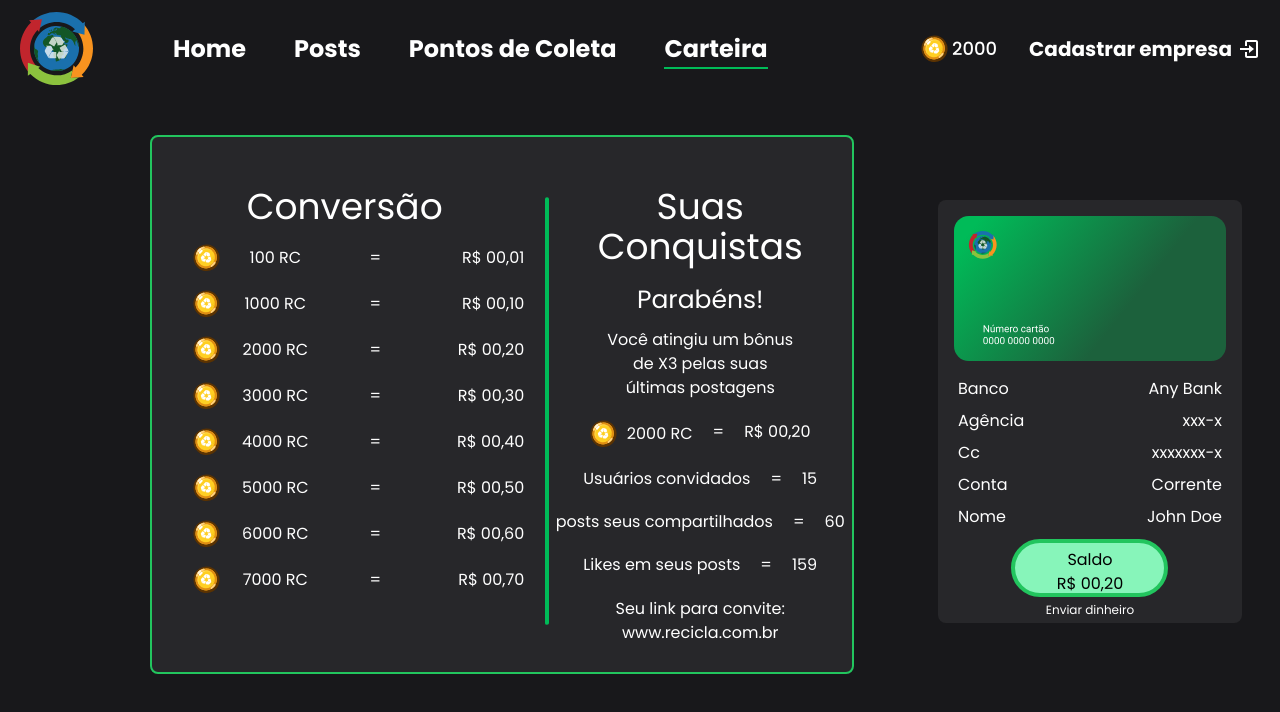
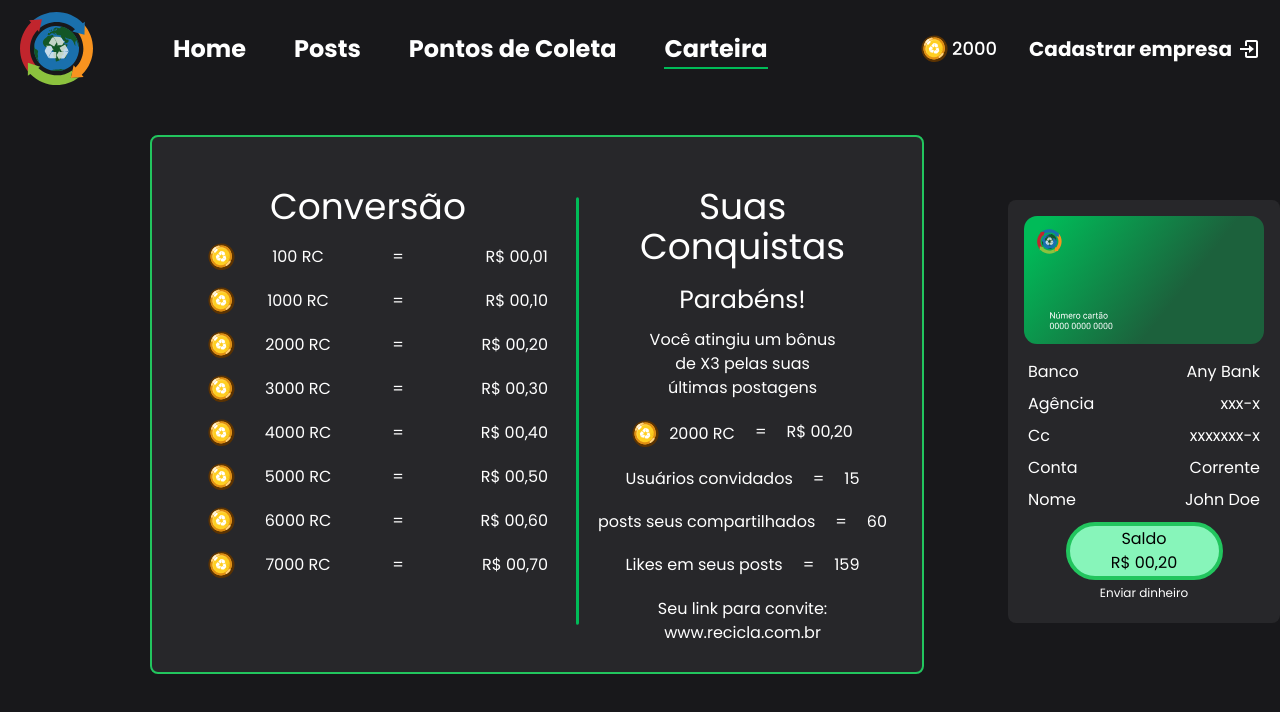
Before and after one commit to Agencia-CodeX/recicla-hack, a Next.js app in the folder web/: page /wallet in a window 1280 px wide. Shown: the top 712 px of the page. Built offline with nearby package versions, Linux system fonts and the light colour scheme.

Commit message:
final commit

```diff
--- a/web/src/components/Menu/index.tsx
+++ b/web/src/components/Menu/index.tsx
@@ -1,5 +1,4 @@
 import { Popover } from "@headlessui/react";
-import Image from "next/image";
 import Link from "next/link";
 import { BiLogIn, BiMenu } from "react-icons/bi"
 import { CgClose } from "react-icons/cg";
@@ -34,7 +33,7 @@ export function Menu() {
             </Popover>
             <div className="hidden md:flex justify-between items-center mt-3">
                 <div className="flex items-center gap-20 ml-5">
-                    <Image width={73} height={73} src="/images/logo.svg" alt="Imagem de logo" />
+                    <img width={73} height={73} src="/images/logo.svg" alt="Imagem de logo" />
                     <nav className="flex justify-start gap-12 text-2xl">
                         <NavLink href="/">Home</NavLink>
                         <NavLink href="/posts">Posts</NavLink>
--- a/web/src/pages/index.tsx
+++ b/web/src/pages/index.tsx
@@ -8,7 +8,7 @@ export default function Home() {
     return (
         <>
             <Menu />
-            <div className="flex mt-20  justify-between px-20 md:mt-10 items-center min-h-[700px] w-full ">
+            <div className="flex mt-20  justify-between px-20 md:mt-10 items-center min-h-[550px] w-full ">
                 <div className="flex items-center justify-between w-full flex-col gap-6 md:flex-row md:gap-0">
                     <div className="flex flex-col sm:items-center">
                         <h1 className="text-4xl text-green-400 font-bold xs:text-center">Encontre os pontos de coleta <br /> mais próximos de você.</h1>
--- a/web/src/pages/wallet.tsx
+++ b/web/src/pages/wallet.tsx
@@ -5,62 +5,69 @@ export default function Wallet() {
         <>
             <Menu />
             <div className="flex">
-                <div className="ml-[150px] mt-[50px] flex bg-zinc-800 rounded-lg border-2 border-green-500">
+                <div className="ml-[150px] mt-[50px] px-4 flex bg-zinc-800 rounded-lg border-2 border-green-500">
                     <div className="w-[400px] flex flex-col items-center">
                         <h1 className="mt-[50px] text-4xl mb-4">Conversão</h1>
-                        <table className="w-[100%] ml-20 flex flex-col gap-4">
-                            <tr className="w-[100%]">
-                                <td className="w-[10%]"><img src="/images/coin.svg" alt="moeda" /></td>
-                                <td className="w-[30%] text-center">100 RC</td>
-                                <td className="text-center w-[30%]">=</td>
-                                <td className="w-[100px] text-right">R$ 00,01</td>
-                            </tr>
-                            <tr className="w-[100%]">
-                                <td className="w-[10%]"><img src="/images/coin.svg" alt="moeda" /></td>
-                                <td className="text-center w-[30%]">1000 RC</td>
-                                <td className="text-center w-[30%]">=</td>
-                                <td className="w-[100px] text-right">R$ 00,10</td>
-                            </tr>
-                            <tr className="w-[100%]">
-                                <td className="w-[10%]"><img src="/images/coin.svg" alt="moeda" /></td>
-                                <td className="text-center w-[30%]">2000 RC</td>
-                                <td className="text-center w-[30%]">=</td>
-                                <td className="w-[100px] text-right">R$ 00,20</td>
-                            </tr>
-                            <tr className="w-[100%]">
-                                <td className="w-[10%]"><img src="/images/coin.svg" alt="moeda" /></td>
-                                <td className="text-center w-[30%]">3000 RC</td>
-                                <td className="text-center w-[30%]">=</td>
-                                <td className="w-[100px] text-right">R$ 00,30</td>
-                            </tr>
-                            <tr className="w-[100%]">
-                                <td className="w-[10%]"><img src="/images/coin.svg" alt="moeda" /></td>
-                                <td className="text-center w-[30%]">4000 RC</td>
-                                <td className="text-center w-[30%]">=</td>
-                                <td className="w-[100px] text-right">R$ 00,40</td>
-                            </tr>
-                            <tr className="w-[100%]">
-                                <td className="w-[10%]"><img src="/images/coin.svg" alt="moeda" /></td>
-                                <td className="text-center w-[30%]">5000 RC</td>
-                                <td className="text-center w-[30%]">=</td>
-                                <td className="w-[100px] text-right">R$ 00,50</td>
-                            </tr>
-                            <tr className="w-[100%]">
-                                <td className="w-[10%]"><img src="/images/coin.svg" alt="moeda" /></td>
-                                <td className="text-center w-[30%]">6000 RC</td>
-                                <td className="text-center w-[30%]">=</td>
-                                <td className="w-[100px] text-right">R$ 00,60</td>
-                            </tr>
-                            <tr className="w-[100%]">
-                                <td className="w-[10%]"><img src="/images/coin.svg" alt="moeda" /></td>
-                                <td className="text-center w-[30%]">7000 RC</td>
-                                <td className="text-center w-[30%]">=</td>
-                                <td className="w-[100px] text-right">R$ 00,70</td>
-                            </tr>
-                        </table>
+                        <div className="w-full ml-20 flex flex-col gap-4">
+                            <div className="flex w-full items-center">
+                                <div className="w-[40px] flex justify-start"><img src="/images/coin.svg" alt="moeda" /></div>
+                                <div className="w-[100px] text-center"><span>100 RC</span></div>
+                                <div className="w-[100px] text-center"><span>=</span></div>
+                                <div className="w-[100px] text-right"><span>R$ 00,01</span></div>
+                            </div>
+
+                            <div className="flex w-full items-center">
+                                <div className="w-[40px] flex justify-start"><img src="/images/coin.svg" alt="moeda" /></div>
+                                <div className="w-[100px] text-center"><span>1000 RC</span></div>
+                                <div className="w-[100px] text-center"><span>=</span></div>
+                                <div className="w-[100px] text-right"><span>R$ 00,10</span></div>
+                            </div>
+
+                            <div className="flex w-full items-center">
+                                <div className="w-[40px] flex justify-start"><img src="/images/coin.svg" alt="moeda" /></div>
+                                <div className="w-[100px] text-center"><span>2000 RC</span></div>
+                                <div className="w-[100px] text-center"><span>=</span></div>
+                                <div className="w-[100px] text-right"><span>R$ 00,20</span></div>
+                            </div>
+
+                            <div className="flex w-full items-center">
+                                <div className="w-[40px] flex justify-start"><img src="/images/coin.svg" alt="moeda" /></div>
+                                <div className="w-[100px] text-center"><span>3000 RC</span></div>
+                                <div className="w-[100px] text-center"><span>=</span></div>
+                                <div className="w-[100px] text-right"><span>R$ 00,30</span></div>
+                            </div>
+
+                            <div className="flex w-full items-center">
+                                <div className="w-[40px] flex justify-start"><img src="/images/coin.svg" alt="moeda" /></div>
+                                <div className="w-[100px] text-center"><span>4000 RC</span></div>
+                                <div className="w-[100px] text-center"><span>=</span></div>
+                                <div className="w-[100px] text-right"><span>R$ 00,40</span></div>
+                            </div>
+
+                            <div className="flex w-full items-center">
+                                <div className="w-[40px] flex justify-start"><img src="/images/coin.svg" alt="moeda" /></div>
+                                <div className="w-[100px] text-center"><span>5000 RC</span></div>
+                                <div className="w-[100px] text-center"><span>=</span></div>
+                                <div className="w-[100px] text-right"><span>R$ 00,50</span></div>
+                            </div>
+
+                            <div className="flex w-full items-center">
+                                <div className="w-[40px] flex justify-start"><img src="/images/coin.svg" alt="moeda" /></div>
+                                <div className="w-[100px] text-center"><span>6000 RC</span></div>
+                                <div className="w-[100px] text-center"><span>=</span></div>
+                                <div className="w-[100px] text-right"><span>R$ 00,60</span></div>
+                            </div>
+
+                            <div className="flex w-full items-center">
+                                <div className="w-[40px] flex justify-start"><img src="/images/coin.svg" alt="moeda" /></div>
+                                <div className="w-[100px] text-center"><span>7000 RC</span></div>
+                                <div className="w-[100px] text-center"><span>=</span></div>
+                                <div className="w-[100px] text-right"><span>R$ 00,70</span></div>
+                            </div>
+                        </div>
                     </div>
                     <img className="mt-[60px] h-[80%] ml-2" src="/images/linha.svg" alt="" />
-                    <div className="w-[45%] mt-[50px] flex flex-col items-center">
+                    <div className="w-[330px] mt-[50px] flex flex-col items-center">
                         <h1 className="text-4xl text-center">Suas <br /> Conquistas</h1>
                         <h2 className="text-[25px] mt-[14px]">Parabéns!</h2>
                         <p className="mt-[9px] text-center">
@@ -124,13 +131,14 @@ export default function Wallet() {
                         </li>
                     </ul>
                     <div className="flex flex-col items-center mt-[10px]">
-                        <span className="pt-[5px] text-center rounded-[30px] w-[157px] border-4 border-green-500 h-[58px] bg-green-50 text-black">
+                        <span className="pt-[1px] pb-2 text-center rounded-[30px] w-[157px] border-4 border-green-500 h-[58px] bg-green-50 text-black">
                             Saldo <br /> R$ 00,20
                         </span>
                         <span className="text-xs mt-[5px]">Enviar dinheiro</span>
                     </div>
                 </div>
             </div>
+
         </>
     )
 }
```
Also changed, not shown: 1 other file (tests, documents, lock files or other folders).
